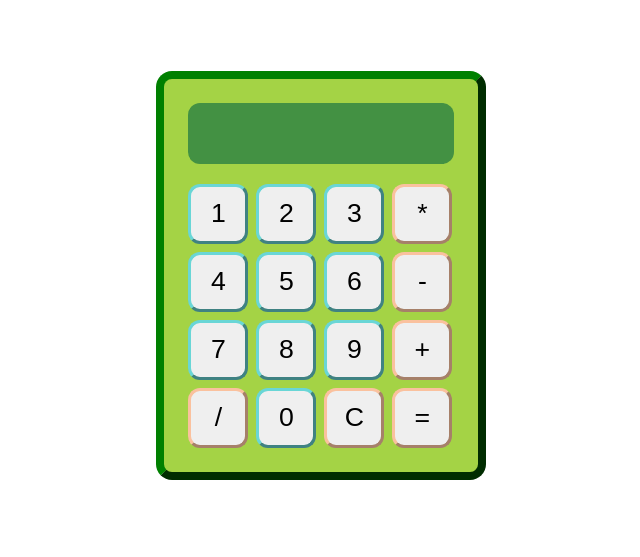
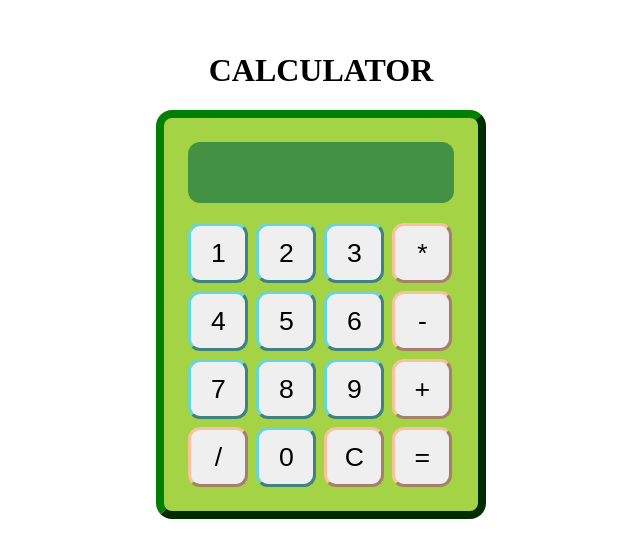
Before and after one commit to NicolasBRN/odin-calculator, a plain HTML site: page index.html in a window 1280 px wide. Shown: the part 125-682 px from the top of the page, without its empty margins (319-959 px from the left). Drawn offline with Linux system fonts and the light colour scheme; a web font is replaced by a local one.

Commit message:
Add a title above the calculator

```diff
--- a/index.html
+++ b/index.html
@@ -9,6 +9,7 @@
     </head>
 
     <body>
+        <h1 id="title">CALCULATOR</h1>
         <div id="calculator">
             <input type="text" id="display">
             <div>
```
